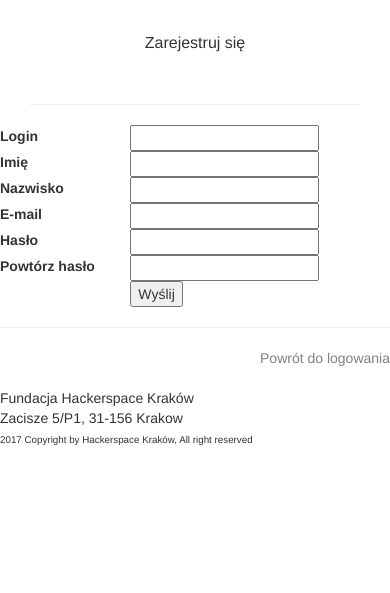
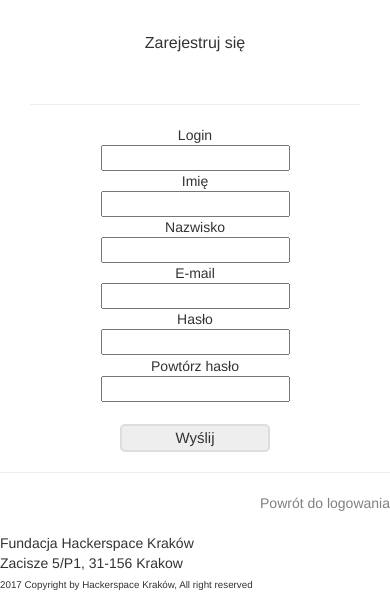
Before and after one commit to daneos/syzacz-web, a Django app: page /syzacz/0/0/3/testing/register in a window 390 px wide. Shown: the part 328-921 px from the top of the page. Before the commit the page ends 773 px from the top, so only its background shows below. Run offline with Django 3.2, Linux system fonts and the light colour scheme; some libraries are stand-ins or nearby versions.

Commit message:
zrobione wszytko co chcieliscie lancznie z walidacja hasla

```diff
--- a/templates/account/account_status.template.html
+++ b/templates/account/account_status.template.html
@@ -3,7 +3,7 @@
 {% block plugins %}
 <div style="margin-left: 10%;">
 	<h1>
-		<span style="color:green; font-weight: 500;">Witaj {{ user.cn }}</span>
+		<span style="color:green;"> <h3>Witaj {{ user.cn }}</h3></span>
 	</h1>
 	<div style="margin-left: 5%; margin-top: 5%;">
 		<table class="userinfo">
@@ -25,8 +25,9 @@
 			</tr>
 		</table>
 	</div>
+
 	<h2>
-		<span style="color:green; font-weight: 500;">Aktywne sesje:</span>
+		<h3>Aktywne sesje:</h3>
 	</h2>
 	<div style="margin-left: 5%; margin-top: 5%;">
 		<table class="sessions-list">
--- a/templates/core/register_form.template.html
+++ b/templates/core/register_form.template.html
@@ -1,45 +1,55 @@
-{% extends "generic.template.html" %}
-
-{% block banner %}
+{% extends "generic.template.html" %} {% block banner %}
 <p class="lead">Zarejestruj się</p>
-{% endblock %}
-
-
-{% block content %}
+{% endblock %} {% block content %}
 <div class="row">
 	<div class="span12 text-center">
 		<form action="/{{ app_base }}/register" method="post">
 			{% csrf_token %}
-				<table>
-					<tr>
-						<th><label for="login">Login</label></th>
-						<td><input type="text" id="login" name="cn" /></td>
-					</tr>
-					<tr>
-						<th><label for="name">Imię</label></th>
-						<td><input type="text" id="name" name="name" /></td>
-					</tr>
-					<tr>
-						<th><label for="surname">Nazwisko</label></th>
-						<td><input type="text" id="surname" name="surname" /></td>
-					</tr>
-					<tr>
-						<th><label for="email">E-mail</label></th>
-						<td><input type="email" id="email" name="email" /></td>
-					</tr>
-					<tr>
-						<th><label for="password">Hasło</label></th>
-						<td><input type="password" id="password" name="password" /></td>
-					</tr>
-					<tr>
-						<th><label for="password2">Powtórz hasło</label></th>
-						<td><input type="password" id="password2"></td>
-					</tr>
-					<tr>
-						<th><label for="submit"></label></th>
-						<td><input type="submit" value="Wyślij" /></td>
-					</tr>
-				</table>
+
+
+			<div class="row">
+				<div class="col-sm-2">Login</div>
+				<div class="col-sm-2"><input type="text" id="login" name="cn" /></div>
+			</div>
+
+
+			<div class="row">
+				<div class="col-sm-2">Imię</div>
+				<div class="col-sm-2"><input type="text" id="name" name="name" /></div>
+			</div>
+
+			<div class="row">
+				<div class="col-sm-2">Nazwisko</div>
+				<div class="col-sm-2"><input type="text" id="surname" name="surname" /></div>
+			</div>
+
+			<div class="row">
+				<div class="col-sm-2">E-mail</div>
+				<div class="col-sm-2"><input type="email" id="email" name="email" /></div>
+			</div>
+
+			<div class="row">
+				<div class="col-sm-2">Hasło</div>
+				<div class="col-sm-2"><input type="password" id="password" name="password" onchange="check();" onclick="clean();" /></div>
+				<div class="col-sm-4">
+					<div id="wynik" style="color:red;"></div>
+				</div>
+			</div>
+
+
+			<div class="row">
+				<div class="col-sm-2">Powtórz hasło</div>
+				<div class="col-sm-2"><input type="password" id="password2" onchange="check2();"></div>
+				<div class="col-sm-4">
+					<div id="wynik2" style="color:red;"></div>
+				</div>
+			</div>
+<br>
+			<div class="row">
+				<div class="col-sm-2"></div>
+				<div class="col-sm-4"><button type="submit" onclick="check2();">Wyślij</button></div>
+			</div>
+
 		</form>
 		<hr>
 		<div style="text-align: right">
--- a/templates/generic.template.html
+++ b/templates/generic.template.html
@@ -13,7 +13,38 @@
 	<meta name="viewport" content="width=device-width, initial-scale=1">
 	<link rel="stylesheet" href="https://maxcdn.bootstrapcdn.com/bootstrap/3.3.7/css/bootstrap.min.css">
 	<script src="https://ajax.googleapis.com/ajax/libs/jquery/3.2.1/jquery.min.js"></script>
-	<script src="https://maxcdn.bootstrapcdn.com/bootstrap/3.3.7/js/bootstrap.min.js"></script>
+
+	<script>
+
+		function check() {
+
+            var liczba = document.getElementById("password").value;
+
+            if(liczba.length>7) {
+
+                document.getElementById("wynik").innerHTML="Mocne";
+            }
+            else if((liczba.length<6) && (liczba.length>4)) {
+                document.getElementById("wynik").innerHTML="Średnie";
+            }
+            else document.getElementById("wynik").innerHTML="Słabe";
+
+		}
+		function check2() {
+			var liczba1 = document.getElementById("password").value;
+			var liczba2= document.getElementById("password2").value;
+
+
+			if(liczba1===liczba2) {    }
+			else document.getElementById("wynik2").innerHTML="hasło się różnią";
+		}
+		function clean(){
+                  document.getElementById("wynik2").innerHTML="";
+
+		}
+	</script>
+
+	<script type="text/javascript" src="script/script_password.js"></script>
 
 		<link rel="space-api" href="http://spaceapi.hskrk.pl/">
 		<link rel="Shortcut icon" href="http://hackerspace-krk.pl/wp-content/themes/hskrk/images/favicon.png">
--- /dev/null
+++ b/templates/script/script_password.js
@@ -0,0 +1,27 @@
+
+function check() {
+
+    var liczba = document.getElementById("haslo1").value;
+
+    if (liczba.length > 7) {
+
+        document.getElementById("wynik").innerHTML = "Mocne";
+    }
+    else if ((liczba.length < 6) && (liczba.length > 4)) {
+        document.getElementById("wynik").innerHTML = "Średnie";
+    }
+    else document.getElementById("wynik").innerHTML = "Słabe";
+
+}
+function check2() {
+    var liczba1 = document.getElementById("haslo1").value;
+    var liczba2 = document.getElementById("haslo2").value;
+
+
+    if (liczba1 === liczba2) { }
+    else document.getElementById("wynik2").innerHTML = "hasło się różnią";
+}
+function clean() {
+    document.getElementById("wynik2").innerHTML = "";
+
+}
--- a/templates/tools/prolong_tool.template.html
+++ b/templates/tools/prolong_tool.template.html
@@ -1,4 +1,5 @@
 {% extends "core/home.template.html" %} {% block plugins %}
+
 <div class="row"><b>Przedłuż:</b></div><br>
 
 <form action="/{{ app_base }}/tools.prolong/{{ tool.id }}/" method="POST">
@@ -20,7 +21,7 @@
 <br>
 <div class="row">
     <div class="col-sm-4"></div>
-    <div class="col-sm-8"><button type="submit">Zatwierdź</button></div>
+    <div class="col-sm-8"><button type="submit">Zatwierdż</button></div>
 </div>
 
 </form>
```
Also changed, not shown: templates/account/settings.template.html (+51 -19 lines). Lines whose indentation alone changed are shown as unchanged.
